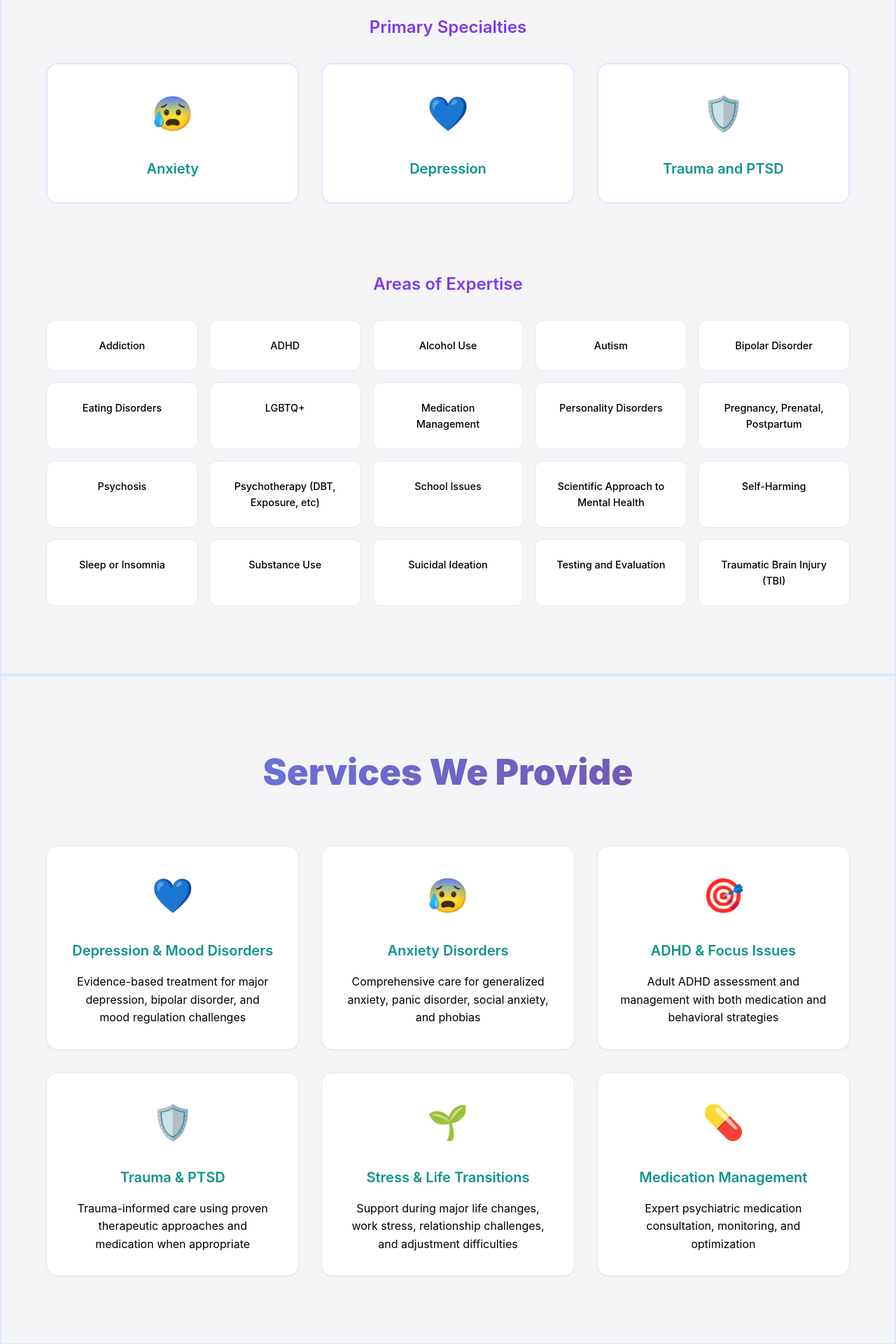
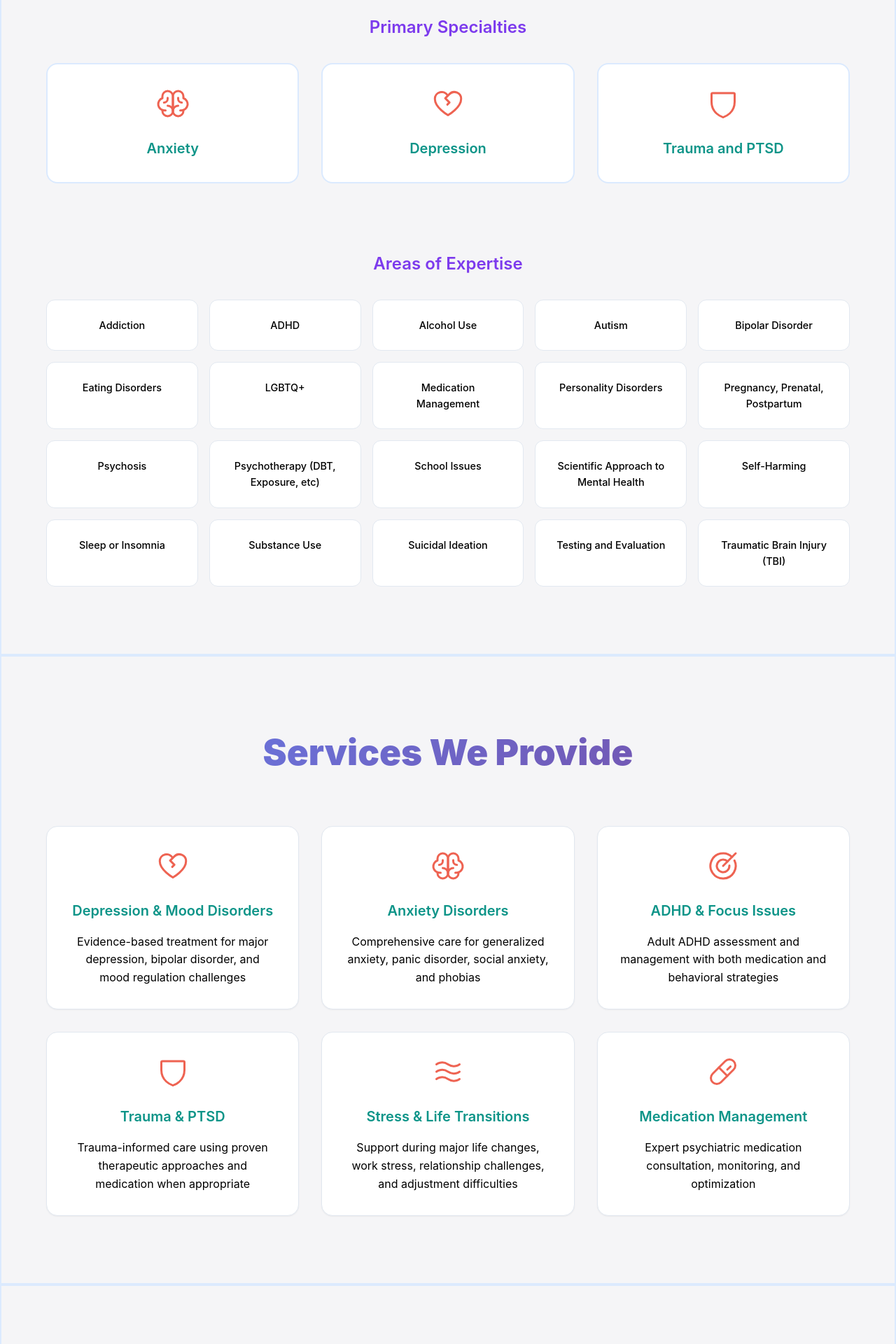
Before and after one commit to morganHillTelenos/telenos-health-web, a React (Create React App) app: page / in a window 1280 px wide. Shown: the part 1920-3840 px from the top of the page at 70% size. Built offline with nearby package versions, Linux system fonts and the light colour scheme; no server answers; what aws-amplify would draw is missing.

Commit message:
cutom emojis

```diff
--- a/package.json
+++ b/package.json
@@ -20,6 +20,7 @@
     "express-rate-limit": "^7.5.0",
     "jsonwebtoken": "^9.0.2",
     "lucide-react": "^0.515.0",
+    "phosphor-react": "^1.4.1",
     "react": "^18.2.0",
     "react-dom": "^18.2.0",
     "react-router-dom": "^6.30.1",
--- a/src/pages/LandingPage.js
+++ b/src/pages/LandingPage.js
@@ -2,6 +2,21 @@
 import React, { useEffect } from 'react';
 import { useNavigate } from 'react-router-dom';
 import './LandingTest.css';
+import {
+    Brain,
+    HeartBreak,
+    Shield,
+    Target,
+    Waves,
+    Pill,
+    Star,
+    Envelope,
+    Phone,
+    RocketLaunch,
+    CreditCard,
+    Lock,
+    Fire
+} from 'phosphor-react';
 
 const LandingPage = () => {
     const navigate = useNavigate();
@@ -126,15 +141,21 @@ const LandingPage = () => {
                         <h3 style={{ textAlign: 'center', marginBottom: 'var(--space-lg)', fontSize: '1.5rem', fontWeight: '600' }}>Primary Specialties</h3>
                         <div className="specialty-grid">
                             <div className="specialty-card">
-                                <div className="specialty-icon">😰</div>
+                                <div className="specialty-icon">
+                                    <Brain size={32} color="#EE6352" />
+                                </div>
                                 <h4>Anxiety</h4>
                             </div>
                             <div className="specialty-card">
-                                <div className="specialty-icon">💙</div>
+                                <div className="specialty-icon">
+                                    <HeartBreak size={32} color="#EE6352" />
+                                </div>
                                 <h4>Depression</h4>
                             </div>
                             <div className="specialty-card">
-                                <div className="specialty-icon">🛡️</div>
+                                <div className="specialty-icon">
+                                    <Shield size={32} color="#EE6352" />
+                                </div>
                                 <h4>Trauma and PTSD</h4>
                             </div>
                         </div>
@@ -176,32 +197,44 @@ const LandingPage = () => {
                     </div>
                     <div className="card-grid animate-on-scroll">
                         <div className="card">
-                            <div className="card-icon">💙</div>
+                            <div className="card-icon">
+                                <HeartBreak size={32} color="#EE6352" />
+                            </div>
                             <h3>Depression & Mood Disorders</h3>
                             <p>Evidence-based treatment for major depression, bipolar disorder, and mood regulation challenges</p>
                         </div>
                         <div className="card">
-                            <div className="card-icon">😰</div>
+                            <div className="card-icon">
+                                <Brain size={32} color="#EE6352" />
+                            </div>
                             <h3>Anxiety Disorders</h3>
                             <p>Comprehensive care for generalized anxiety, panic disorder, social anxiety, and phobias</p>
                         </div>
                         <div className="card">
-                            <div className="card-icon">🎯</div>
+                            <div className="card-icon">
+                                <Target size={32} color="#EE6352" />
+                            </div>
                             <h3>ADHD & Focus Issues</h3>
                             <p>Adult ADHD assessment and management with both medication and behavioral strategies</p>
                         </div>
                         <div className="card">
-                            <div className="card-icon">🛡️</div>
+                            <div className="card-icon">
+                                <Shield size={32} color="#EE6352" />
+                            </div>
                             <h3>Trauma & PTSD</h3>
                             <p>Trauma-informed care using proven therapeutic approaches and medication when appropriate</p>
                         </div>
                         <div className="card">
-                            <div className="card-icon">🌱</div>
+                            <div className="card-icon">
+                                <Waves size={32} color="#EE6352" />
+                            </div>
                             <h3>Stress & Life Transitions</h3>
                             <p>Support during major life changes, work stress, relationship challenges, and adjustment difficulties</p>
                         </div>
                         <div className="card">
-                            <div className="card-icon">💊</div>
+                            <div className="card-icon">
+                                <Pill size={32} color="#EE6352" />
+                            </div>
                             <h3>Medication Management</h3>
                             <p>Expert psychiatric medication consultation, monitoring, and optimization</p>
                         </div>
@@ -221,14 +254,18 @@ const LandingPage = () => {
                             </p>
                             <div className="philosophy-points">
                                 <div className="philosophy-point">
-                                    <div className="point-icon">🎯</div>
+                                    <div className="point-icon">
+                                        <Target size={32} color="#EE6352" />
+                                    </div>
                                     <div>
                                         <h4>Root Cause Focus</h4>
                                         <p>Rather than simply treating symptoms, we work together to identify and address underlying factors.</p>
                                     </div>
                                 </div>
                                 <div className="philosophy-point">
-                                    <div className="point-icon">🌟</div>
+                                    <div className="point-icon">
+                                        <Star size={32} color="#EE6352" />
+                                    </div>
                                     <div>
                                         <h4>Lasting Improvement</h4>
                                         <p>Our approach is designed for long-term success, helping you develop tools for sustained wellness.</p>
@@ -298,7 +335,9 @@ const LandingPage = () => {
 
                         <div className="contact-options">
                             <a href="mailto:Anthony.Privratsky@promindpsychiatry.com" className="contact-method">
-                                <div className="contact-icon">📧</div>
+                                <div className="contact-icon">
+                                    <Envelope size={32} color="#EE6352" />
+                                </div>
                                 <div className="contact-text">
                                     <strong>Email</strong>
                                     <span>Anthony.Privratsky@promindpsychiatry.com</span>
@@ -306,7 +345,9 @@ const LandingPage = () => {
                             </a>
 
                             <a href="tel:+1-385-455-4671" className="contact-method">
-                                <div className="contact-icon">📞</div>
+                                <div className="contact-icon">
+                                    <Phone size={32} color="#EE6352" />
+                                </div>
                                 <div className="contact-text">
                                     <strong>Phone</strong>
                                     <span>(385) 455-4671</span>
@@ -314,7 +355,9 @@ const LandingPage = () => {
                             </a>
 
                             <button className="contact-method" onClick={handleScheduleConsultation}>
-                                <div className="contact-icon">🚀</div>
+                                <div className="contact-icon">
+                                    <RocketLaunch size={32} color="#EE6352" />
+                                </div>
                                 <div className="contact-text">
                                     <strong>Schedule Online</strong>
                                     <span>Book your consultation</span>
@@ -324,16 +367,25 @@ const LandingPage = () => {
 
                         <div className="important-notes">
                             <div className="note-card">
-                                <h4>💳 Fee Information</h4>
+                                <div className="bottom-icon">
+                                    <CreditCard size={24} color="#EE6352" />
+                                <h4>Fee Information</h4>
+                                </div>
                                 <p><strong>Currently accepting Fee-for-Service only</strong><br />
                                     Initial Session Fee: $300 • Standard Visit: $150</p>
                             </div>
                             <div className="note-card">
-                                <h4>🔒 Privacy & Security</h4>
+                                <div className="bottom-icon">
+                                    <Lock size={24} color="#EE6352" />
+                                <h4>Privacy & Security</h4>
+                                </div>
                                 <p>All appointments are conducted through our secure, HIPAA-compliant telehealth platform.</p>
                             </div>
                             <div className="note-card">
-                                <h4>🆘 Crisis Support</h4>
+                                <div className="bottom-icon">
+                                    <Fire size={24} color="#EE6352" />
+                                <h4>Crisis Support</h4>
+                                </div>
                                 <p>If you're experiencing a mental health emergency, please call 988 (Suicide & Crisis Lifeline) or go to your nearest emergency room.</p>
                             </div>
                         </div>
--- a/src/pages/LandingTest.css
+++ b/src/pages/LandingTest.css
@@ -5,6 +5,7 @@
     --primary-blue-hover: #1d4ed8;
     --primary-blue-light: #dbeafe;
     --primary-blue-lighter: #3E73EE;
+    --icon-color: #EE6352;
 
 
     --secondary-purple: #7c3aed;
@@ -189,12 +190,14 @@ body {
 }
 
 .hero-title {
-    font-size: clamp(2.5rem, 6vw, 4rem);
+    font-size: clamp(2rem, 4vw, 3rem);
     font-weight: 800;
     line-height: 1.1;
     margin-bottom: var(--space-md);
     color: var(--secondary-purple);
 }
+
+
 .hero-title .gradient-text {
     background: linear-gradient(135deg, var(--primary-blue), var(--secondary-purple));
     -webkit-background-clip: text;
@@ -367,6 +370,19 @@ body {
     display: block;
 }
 
+.card-icon {
+    --icon-size: 3rem;
+    display: flex;
+    justify-content: center;
+    align-items: center;
+    margin-bottom: var(--space-md);
+}
+
+.card-icon svg {
+    width: var(--icon-size);
+    height: var(--icon-size);
+}
+
 .card h3 {
     font-size: 1.25rem;
     font-weight: 600;
@@ -403,8 +419,16 @@ body {
 }
 
 .specialty-icon {
-    font-size: 3rem;
+    --icon-size: 3rem;
+    display: flex;
+    justify-content: center;
+    align-items: center;
     margin-bottom: var(--space-md);
+}
+
+.specialty-icon svg {
+    width: var(--icon-size);
+    height: var(--icon-size);
 }
 
 .specialty-card h4 {
@@ -619,6 +643,8 @@ body {
     font-size: 0.9rem;
 }
 
+
+
 /* Important Notes */
 .important-notes {
     display: grid;
@@ -633,6 +659,7 @@ body {
     border-radius: var(--radius-xl);
     padding: var(--space-lg);
     box-shadow: var(--shadow-sm);
+    text-align: center;
 }
 
 .note-card h4 {
@@ -644,6 +671,18 @@ body {
 .note-card p {
     color: var(--primary-gray) !important;
     line-height: 1.6;
+}
+
+.bottom-icon {
+    display: flex;
+    align-items: center;
+    gap: 10px;
+    margin-bottom: 10px;
+    justify-content: center;
+}
+
+.bottom-icon h4 {
+    margin: 0;
 }
 
 /* Footer */
```
Also changed, not shown: 1 other file (tests, documents, lock files or other folders).
